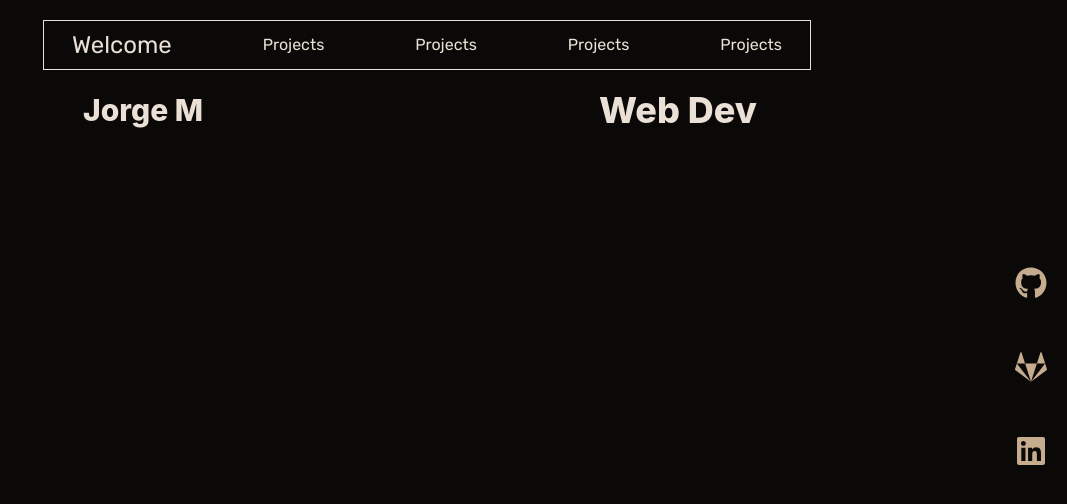
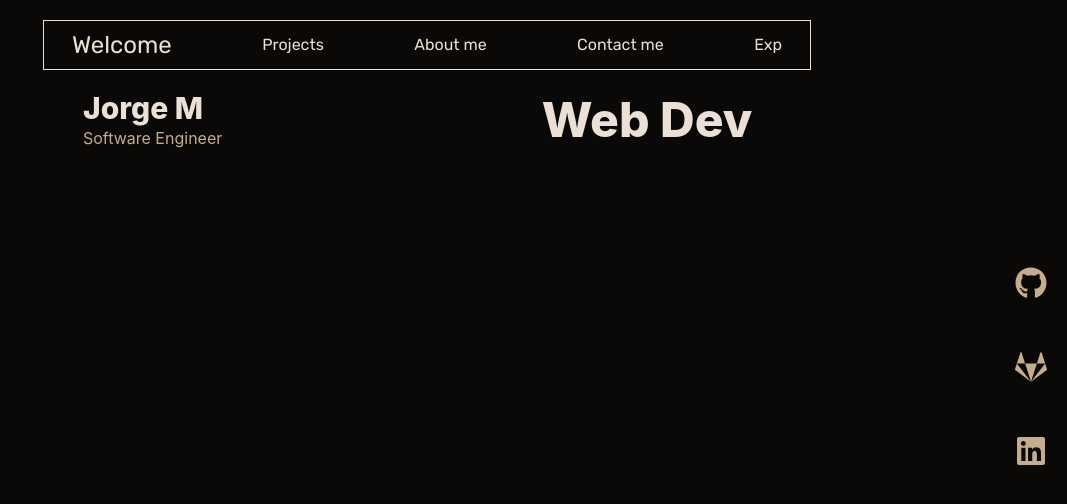
Before and after one commit to yorch-JMG/portfolio, a Next.js app: page /welcome in a window 1280 px wide. Shown: the top 504 px of the page, without its empty margins (213-1280 px from the left). Built offline with nearby package versions, Linux system fonts and the light colour scheme.

Commit message:
animation fix color corrections

```diff
--- a/components/navbars/index.js
+++ b/components/navbars/index.js
@@ -12,13 +12,13 @@ export const Navbars = () => {
             <li>Projects</li>
           </a>
           <a href="/welcome">
-            <li>Projects</li>
+            <li>About me</li>
           </a>
           <a href="/welcome">
-            <li>Projects</li>
+            <li>Contact me</li>
           </a>
           <a href="/welcome">
-            <li>Projects</li>
+            <li>Exp</li>
           </a>
         </ul>
       </div>
--- a/pages/index.js
+++ b/pages/index.js
@@ -9,7 +9,7 @@ export default function Home() {
     setTimeout(() => {
       setShowAnimation(false);
       router.push('/welcome');
-    }, 2000);
+    }, 1900);
   });
 
   return (
@@ -17,13 +17,14 @@ export default function Home() {
       <AnimatePresence>
         {showAnimation && (
           <motion.div
-            className="w-20 h-20 bg-base-text-softer-rose rounded-sm m-auto"
-            animate={{rotate: 360}}
+            className="w-20 h-20 bg-base-text-color rounded-sm m-auto"
+            initial={{opacity: 1}}
+            animate={{rotate: 360, opacity: 0}}
             transition={{
               type: 'spring',
               ease: 'linear',
-              bounce: 0.5,
-              duration: 2,
+              bounce: 1,
+              duration: 1,
             }}
           />
         )}
--- a/pages/welcome.js
+++ b/pages/welcome.js
@@ -8,20 +8,21 @@ export default function Welcome() {
     setShowCursor(!showCursor);
   }, 1000);
   return (
-    <div className="max-w-3xl mx-auto">
+    <div className="max-w-3xl mx-auto z-20">
       <Navbars />
       <div className="flex w-full justify-between pt-5 px-10 items-center">
-        <div className='w-1/2'>
+        <div className="w-1/2">
           <h1 className="text-3xl font-extrabold text-base-text-color">
             Jorge M
           </h1>
+          <p className="text-harder-text-color">Software Engineer</p>
         </div>
-        <div className="flex items-center justify-between w-1/4">
-          <h2 className="text-4xl font-extrabold text-base-text-color">
+        <div className="flex items-center justify-between w-1/3">
+          <h2 className="text-5xl font-extrabold text-base-text-color">
             Web Dev
           </h2>
           {showCursor && (
-            <div className="bg-base-text-color w-3 h-8 right-0" />
+            <div className="bg-base-text-color w-3 h-10 right-0" />
           )}
         </div>
       </div>
```
